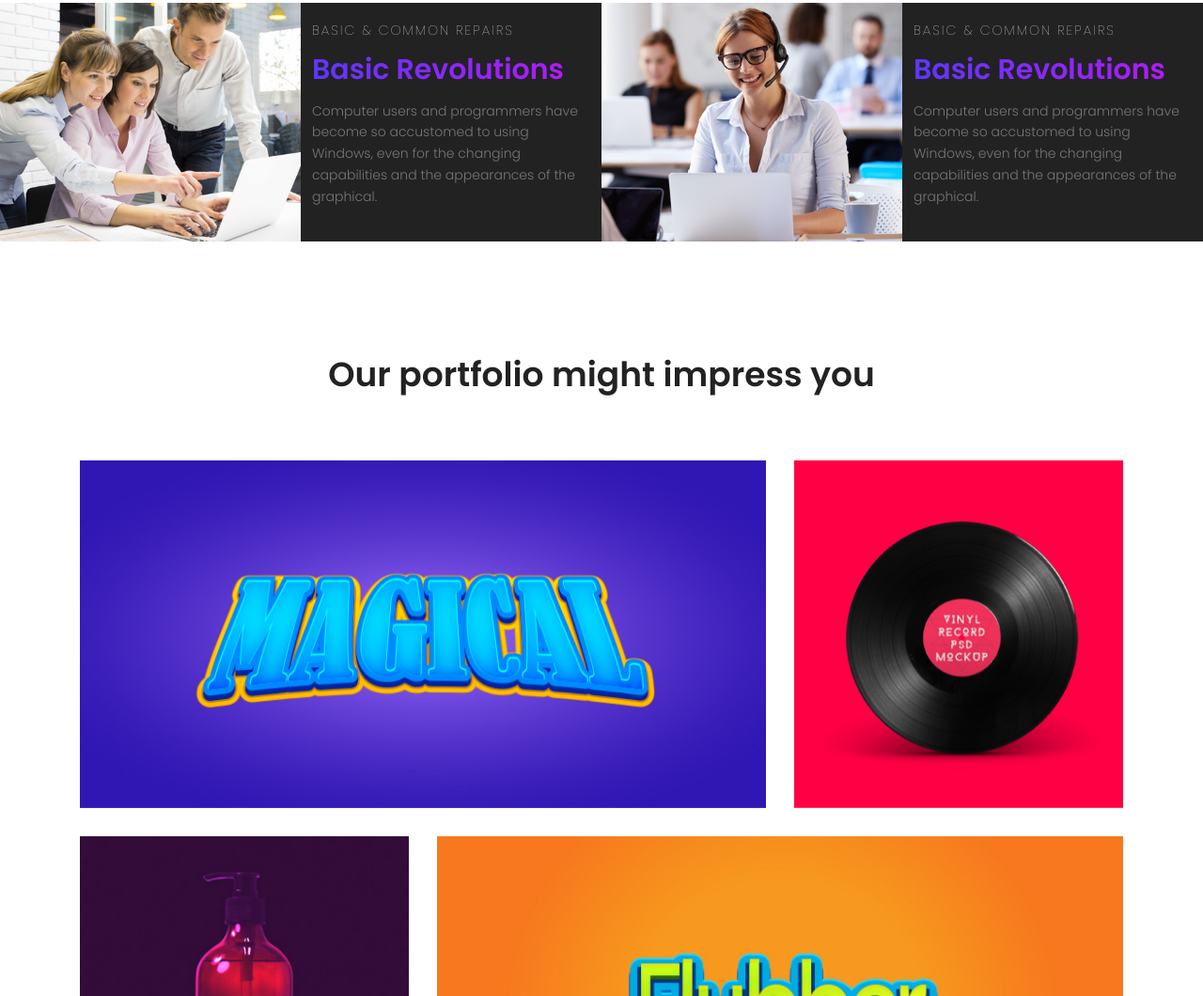
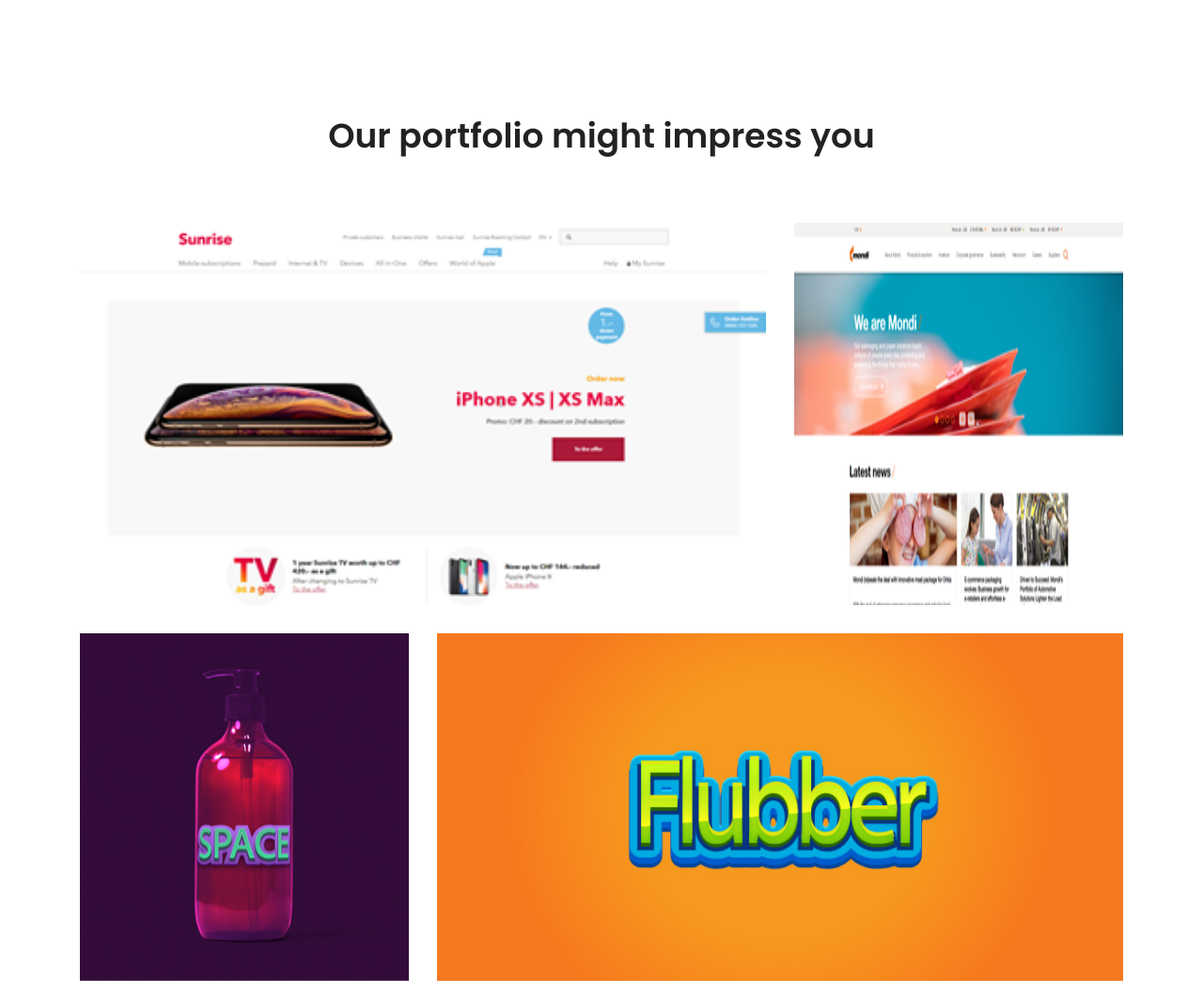
Before and after one commit to gamers4gamers/g4g.github.io, a plain HTML site: page index.html in a window 1280 px wide. Shown: the part 1880-2940 px from the top of the page at 94% size. Drawn offline with nearby package versions, Linux system fonts and the light colour scheme; some packages are replaced by stand-ins of ours.

Commit message:
Portfolio images v1

```diff
--- a/index.html
+++ b/index.html
@@ -172,7 +172,7 @@
 			</section>
 			<!-- end service Area-->
 
-			<!-- Start feature Area -->
+<!--
 			<section class="feature-area">
 				<div class="container-fluid">
 					<div class="row justify-content-center align-items-center">
@@ -199,7 +199,7 @@
 					</div>
 				</div>
 			</section>
-			<!-- End feature Area -->
+-->
 
 
 			<!-- Start protfolio Area -->
@@ -214,7 +214,7 @@
 					</div>
 					<div class="row">
 						<div class="col-lg-8 single-portfolio">
-						  <img class="image img-fluid" src="img/p1.jpg" alt="">
+						  <img class="image img-fluid" src="img/portfolio_sunrise.png" alt="">
 						  <a href="img/p1.jpg" class="img-pop-up">
 							  <div class="middle">
 							    <div class="text"><span class="lnr lnr-frame-expand"></span></div>
@@ -222,7 +222,7 @@
 						  </a>
 						</div>
 						<div class="col-lg-4 single-portfolio">
-						  <img class="image img-fluid" src="img/p2.jpg" alt="">
+						  <img class="image img-fluid" src="img/portofolio_mondi.png" alt="">
 						  <a href="img/p2.jpg" class="img-pop-up">
 							  <div class="middle">
 							    <div class="text"><span class="lnr lnr-frame-expand"></span></div>
```
Also changed, not shown: img/portfolio_sunrise.png (added), img/portofolio_mondi.png (added).
